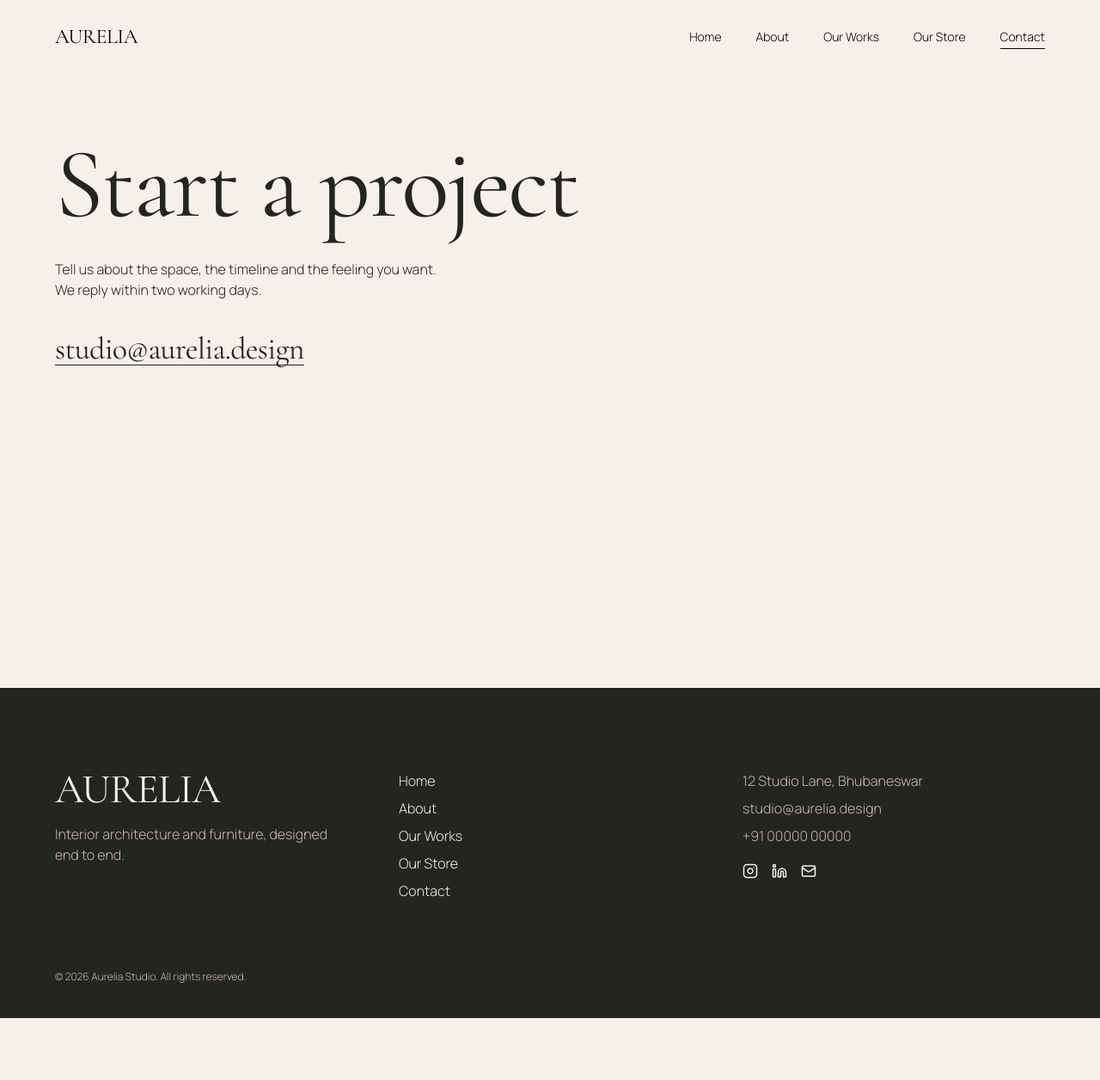
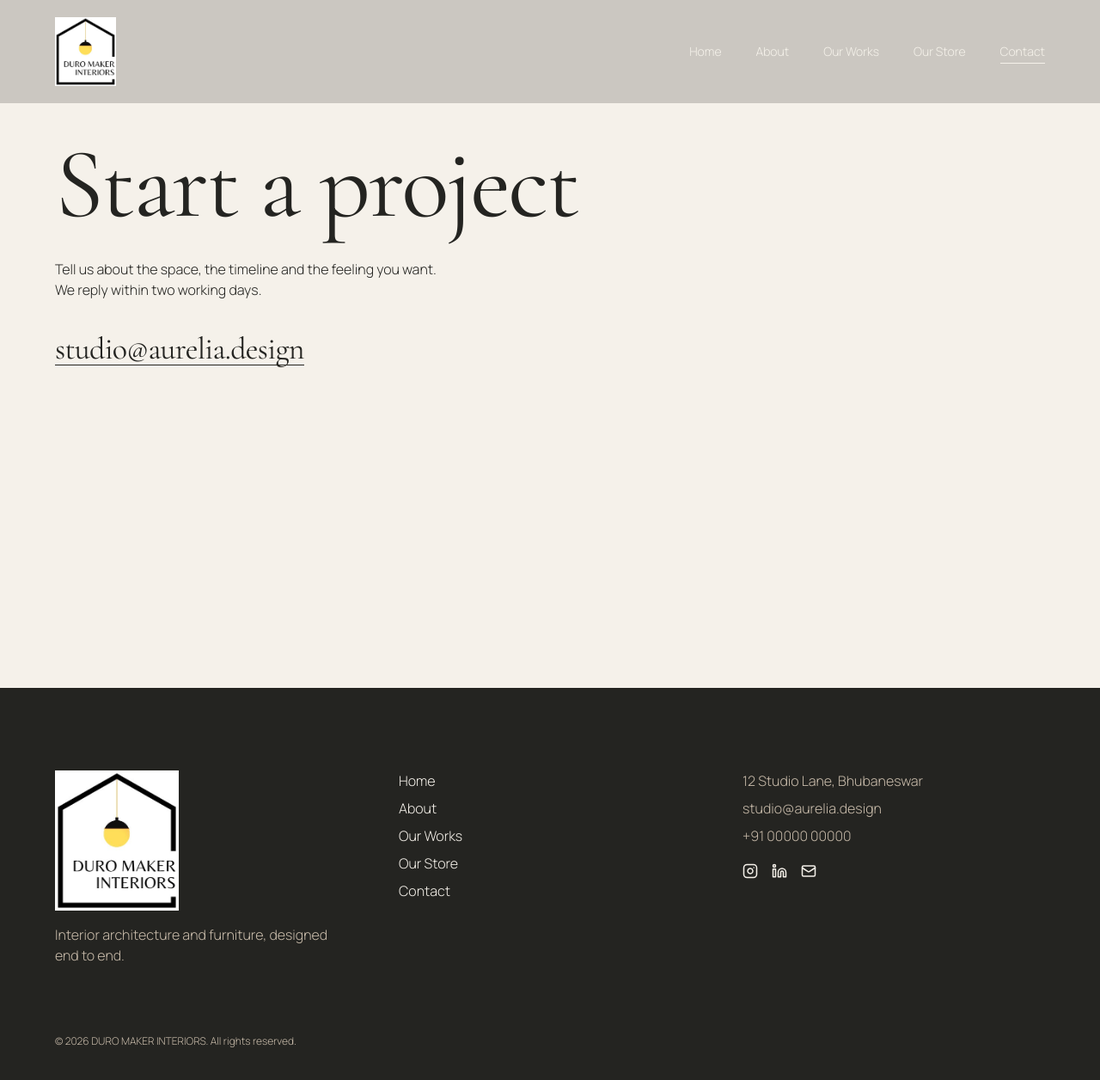
Before and after one commit to duromakerpvtltd/duromaker, a React (Vite) app: page /contact in a window 1280 px wide. Shown: the top 1256 px of the page at 86% size. Before the commit the page ends 1184 px from the top, so only its background shows below. Built offline with nearby package versions, Linux system fonts and the light colour scheme.

Commit message:
Apply Duro Maker Interiors branding

```diff
--- a/index.html
+++ b/index.html
@@ -1,3 +1,3 @@
-<!doctype html><html lang="en"><head><meta charset="UTF-8"/><meta name="viewport" content="width=device-width,initial-scale=1"/><title>Aurelia Studio — Interior Architecture</title>
+<!doctype html><html lang="en"><head><meta charset="UTF-8"/><meta name="viewport" content="width=device-width,initial-scale=1"/><title>DURO MAKER INTERIORS</title><link rel="icon" type="image/png" href="/duro-maker-logo.png"/>
 <link href="https://fonts.googleapis.com/css2?family=Cormorant+Garamond:ital,wght@300;400;500&family=Manrope:wght@300;400;500&display=swap" rel="stylesheet"/></head>
 <body><div id="root"></div><script type="module" src="/src/main.jsx"></script></body></html>
--- a/src/components/Footer.jsx
+++ b/src/components/Footer.jsx
@@ -1,6 +1,6 @@
 import {Link} from 'react-router-dom';import {Instagram,Linkedin,Mail} from 'lucide-react';
 export default function Footer(){return <footer className="bg-charcoal text-ivory px-6 md:px-16 pt-24 pb-10">
- <div className="grid md:grid-cols-3 gap-12"><div><div className="display text-5xl tracking-[.2em]">AURELIA</div><p className="mt-4 text-beige max-w-xs">Interior architecture and furniture, designed end to end.</p></div>
+ <div className="grid md:grid-cols-3 gap-12"><div><img src="/duro-maker-logo.png" alt="Duro Maker Interiors" className="w-36 h-auto"/><p className="mt-4 text-beige max-w-xs">Interior architecture and furniture, designed end to end.</p></div>
  <div className="flex flex-col gap-2">{[['/','Home'],['/about','About'],['/works','Our Works'],['/store','Our Store'],['/contact','Contact']].map(([t,n])=><Link key={t} to={t} className="hover:text-beige">{n}</Link>)}</div>
  <div className="space-y-2 text-beige"><p>12 Studio Lane, Bhubaneswar</p><p>studio@aurelia.design</p><p>+91 00000 00000</p><div className="flex gap-4 pt-3 text-ivory"><Instagram size={18}/><Linkedin size={18}/><Mail size={18}/></div></div></div>
- <p className="mt-20 text-xs text-beige">© {new Date().getFullYear()} Aurelia Studio. All rights reserved.</p></footer>}
+ <p className="mt-20 text-xs text-beige">© {new Date().getFullYear()} DURO MAKER INTERIORS. All rights reserved.</p></footer>}
--- a/src/components/Navbar.jsx
+++ b/src/components/Navbar.jsx
@@ -2,8 +2,8 @@ import {useEffect,useState} from 'react';import {Link,NavLink} from 'react-route
 const L=[['/','Home'],['/about','About'],['/works','Our Works'],['/store','Our Store'],['/contact','Contact']];
 export default function Navbar(){const [s,setS]=useState(false);const [o,setO]=useState(false);
  useEffect(()=>{const f=()=>setS(scrollY>60);f();addEventListener('scroll',f);return()=>removeEventListener('scroll',f)},[]);
- return <header className={`fixed top-0 inset-x-0 z-50 flex items-center justify-between px-6 md:px-16 transition-all duration-500 ${s?'py-4 bg-ivory/85 backdrop-blur text-charcoal':'py-8 mix-blend-difference text-ivory'}`}>
- <Link to="/" className="display text-2xl tracking-[.25em]" onClick={()=>setO(false)}>AURELIA</Link>
+ return <header className={`fixed top-0 inset-x-0 z-50 flex items-center justify-between px-6 md:px-16 transition-all duration-500 ${s?'py-4 bg-ivory/85 backdrop-blur text-charcoal':'py-4 md:py-5 bg-charcoal/20 text-ivory'}`}>
+ <Link to="/" className="shrink-0" onClick={()=>setO(false)}><img src="/duro-maker-logo.png" alt="Duro Maker Interiors" className={`w-auto transition-all ${s?'h-14':'h-16 md:h-20'}`}/></Link>
  <nav className="hidden md:flex gap-10 text-sm">{L.map(([t,n])=><NavLink key={t} to={t} className={({isActive})=>`relative after:absolute after:left-0 after:-bottom-1 after:h-px after:bg-current after:transition-all ${isActive?'after:w-full':'after:w-0 hover:after:w-full'}`}>{n}</NavLink>)}</nav>
  <button aria-label="Menu" className="md:hidden w-8 h-5 relative" onClick={()=>setO(!o)}><motion.span className="absolute left-0 w-full h-px bg-current" animate={{top:o?10:0,rotate:o?45:0}}/><motion.span className="absolute left-0 w-full h-px bg-current top-5" animate={{top:o?10:20,rotate:o?-45:0}}/></button>
  <AnimatePresence>{o&&<motion.div initial={{clipPath:'inset(0 0 100% 0)'}} animate={{clipPath:'inset(0 0 0% 0)'}} exit={{clipPath:'inset(0 0 100% 0)'}} className="fixed inset-0 -z-10 bg-charcoal text-ivory flex flex-col justify-center gap-6 px-8">
--- a/src/components/Preloader.jsx
+++ b/src/components/Preloader.jsx
@@ -2,5 +2,5 @@ import {useEffect,useState} from 'react';import {motion} from 'framer-motion';
 export default function Preloader({onDone}){const [n,setN]=useState(0);const [out,setOut]=useState(false);
  useEffect(()=>{const i=setInterval(()=>setN(v=>{if(v>=100){clearInterval(i);setOut(true);setTimeout(onDone,900);return 100}return v+2}),30);return()=>clearInterval(i)},[]);
  return <motion.div className="fixed inset-0 z-[100] bg-charcoal text-ivory flex flex-col items-center justify-center" animate={out?{y:'-100%'}:{y:0}} transition={{duration:.9,ease:[.76,0,.24,1]}}>
- <div className="display text-5xl tracking-[.3em]">AURELIA</div><div className="mt-6 text-sm tabular-nums">{n}%</div>
+ <img src="/duro-maker-logo.png" alt="Duro Maker Interiors" className="w-40 md:w-52 h-auto"/><div className="mt-6 text-sm tabular-nums">{n}%</div>
  <div className="absolute bottom-0 left-0 h-px bg-beige" style={{width:n+'%'}}/></motion.div>}
--- a/src/pages/About.jsx
+++ b/src/pages/About.jsx
@@ -3,7 +3,7 @@ const STEPS=[['Listen','We start with how you live and work, not with a mood boa
 const TEAM=[['Isha Verma','Principal Designer',IMG.a],['Arjun Nair','Architect',IMG.b],['Sana Qureshi','Furniture Lead',IMG.c]];
 export default function About(){return <>
  <section className="min-h-screen px-6 md:px-16 pt-40 pb-16 flex flex-col justify-end"><Lines className="display text-[15vw] md:text-[11vw]" text="Made with patience."/></section>
- <section className="px-6 md:px-16 py-24 grid md:grid-cols-2 gap-16"><Img src={IMG.e} className="aspect-[4/5]"/><div className="self-center space-y-6 max-w-lg"><h2 className="display text-5xl">Our story</h2><p>Aurelia began as a two-person studio with one belief: a room should be designed and built by the same hands. Today we are a team of architects, interior designers and makers working across homes and workplaces.</p></div></section>
+ <section className="px-6 md:px-16 py-24 grid md:grid-cols-2 gap-16"><Img src={IMG.e} className="aspect-[4/5]"/><div className="self-center space-y-6 max-w-lg"><h2 className="display text-5xl">Our story</h2><p>We believe a room should be designed and built by the same hands. Our team of architects, interior designers and makers works across homes and workplaces.</p></div></section>
  <section className="bg-cream px-6 md:px-16 py-28"><h2 className="display text-5xl mb-14">How we work</h2><div className="grid md:grid-cols-4 gap-10">{STEPS.map(([t,d],i)=><div key={t} className="border-t border-earth pt-5"><span className="text-sm text-earth">Step {i+1}</span><h3 className="display text-3xl mt-2">{t}</h3><p className="mt-3 text-sm">{d}</p></div>)}</div></section>
  <section className="px-6 md:px-16 py-28"><h2 className="display text-5xl mb-14">The team</h2><div className="grid md:grid-cols-3 gap-8">{TEAM.map(([n,r,s])=><div key={n}><Img src={s} className="aspect-[3/4]"/><h3 className="display text-3xl mt-4">{n}</h3><p className="text-earth text-sm">{r}</p></div>)}</div></section>
  <section className="bg-charcoal text-ivory px-6 md:px-16 py-24 grid grid-cols-2 md:grid-cols-4 gap-8">{[['120+','Projects delivered'],['14','Years of practice'],['9','Design awards'],['35','Makers and partners']].map(([a,b])=><div key={b}><div className="display text-6xl">{a}</div><p className="text-beige text-sm mt-1">{b}</p></div>)}</section></>}
--- a/src/pages/Home.jsx
+++ b/src/pages/Home.jsx
@@ -8,7 +8,7 @@ export default function Home({ready}){const h=useRef();const [q,setQ]=useState(0
  return <>
  <section ref={h} className="relative h-screen overflow-hidden text-ivory"><img className="hero-img absolute inset-0 w-full h-full object-cover" src={IMG.hero} alt="Interior"/><div className="absolute inset-0 bg-charcoal/35"/>
   <div className="relative h-full flex flex-col justify-end px-6 md:px-16 pb-20"><h1 className="display text-[16vw] md:text-[11vw]"><span className="mask"><span className="hl block">Spaces that</span></span><span className="mask"><span className="hl block italic md:ml-[12vw]">hold quiet</span></span></h1>
-  <div className="hero-sub flex flex-col md:flex-row md:items-end justify-between gap-6 mt-8"><p className="max-w-sm">Aurelia designs interiors where architecture, material and light are resolved as one.</p><Link to="/works" className="border border-ivory/60 px-8 py-3 hover:bg-ivory hover:text-charcoal transition">Explore Projects</Link></div>
+  <div className="hero-sub flex flex-col md:flex-row md:items-end justify-between gap-6 mt-8"><p className="max-w-sm">DURO MAKER INTERIORS designs spaces where architecture, material and light are resolved as one.</p><Link to="/works" className="border border-ivory/60 px-8 py-3 hover:bg-ivory hover:text-charcoal transition">Explore Projects</Link></div>
   <div className="absolute right-6 md:right-16 bottom-6 w-px h-14 bg-ivory/30 overflow-hidden"><motion.div className="w-full h-6 bg-ivory" animate={{y:[-24,56]}} transition={{repeat:Infinity,duration:1.8}}/></div></div></section>
  <section className="px-6 md:px-16 py-32 grid md:grid-cols-12 gap-10"><Lines className="display text-5xl md:text-7xl md:col-span-7" text="We shape rooms around the way people actually live, and build every piece to last."/><Img src={IMG.d} className="md:col-span-4 md:col-start-9 aspect-[3/4]"/></section>
  <section className="px-6 md:px-16 pb-32 space-y-32">{PROJECTS.slice(0,3).map((p,i)=><Link key={p.slug} to={`/works/${p.slug}`} className={`group block md:w-[62%] ${i%2?'md:ml-auto':''}`}><div className="overflow-hidden aspect-[4/3]"><img src={p.img} alt={p.title} className="w-full h-full object-cover transition duration-[1400ms] group-hover:scale-105"/></div>
```
Also changed, not shown: public/duro-maker-logo.png (added).
